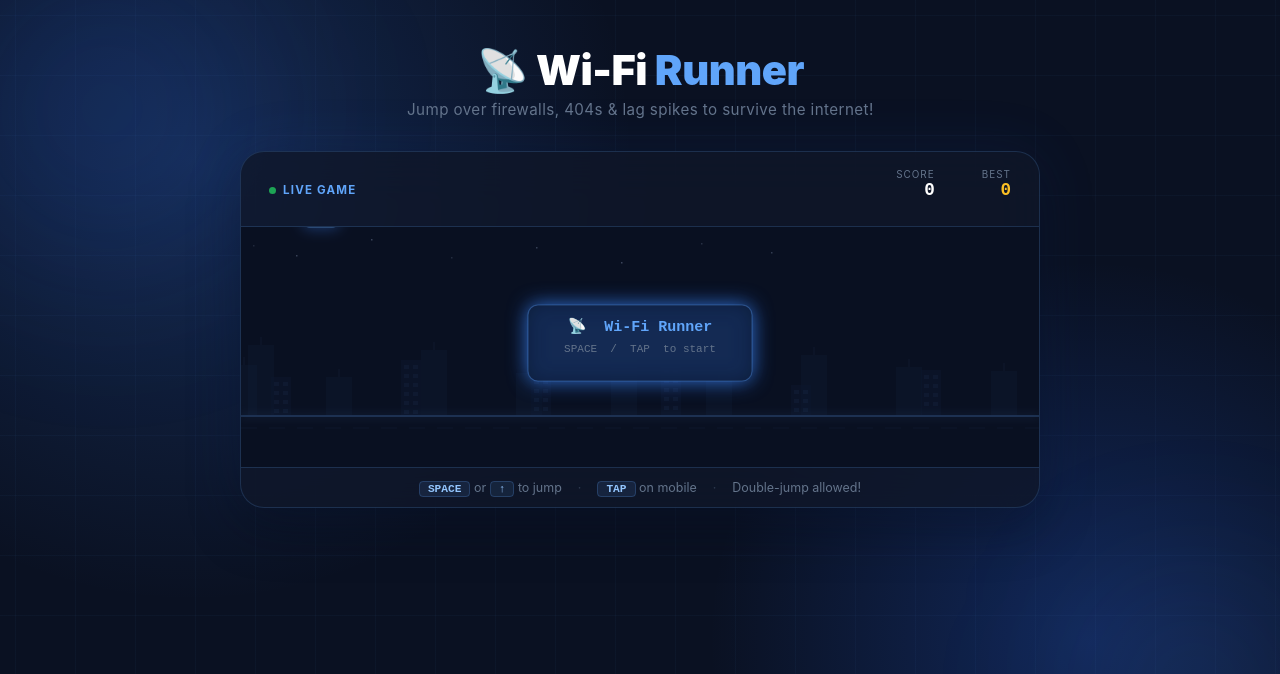
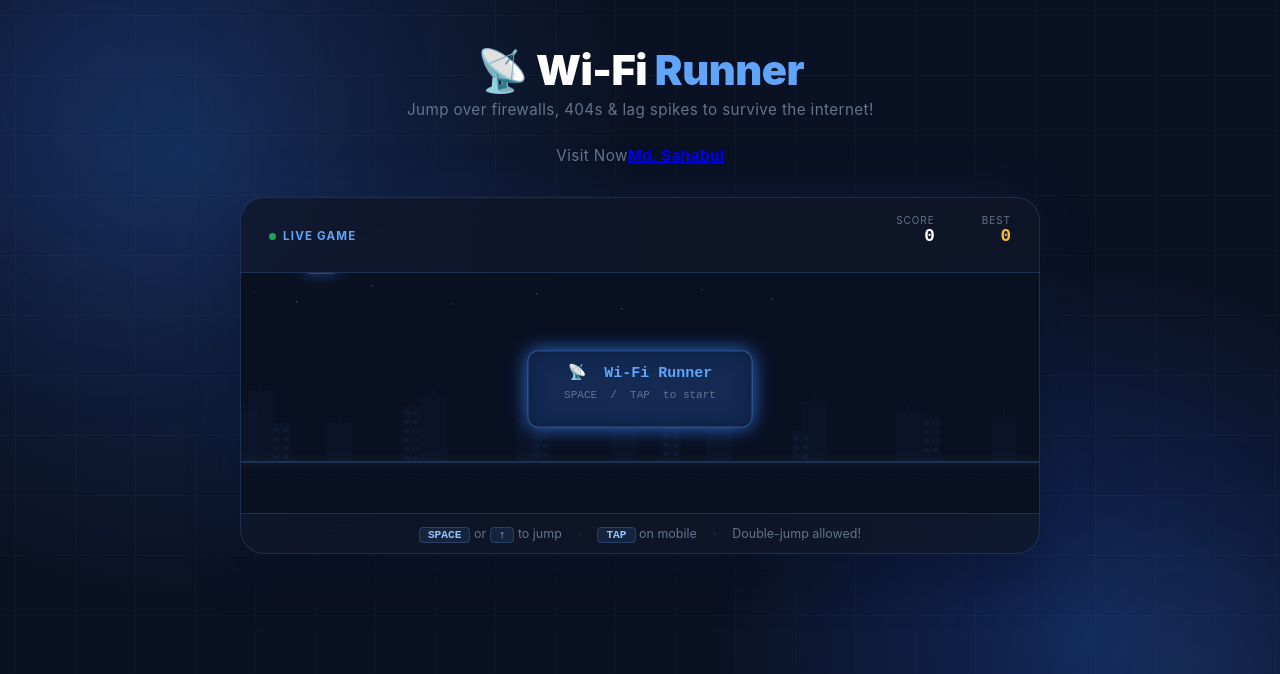
Before and after one commit to mdsahabul/wifi-runner, a plain HTML site: page index.html in a window 1280 px wide. Shown: the top 674 px of the page. Drawn offline with Linux system fonts and the light colour scheme.

Commit message:
Add visit link to header section

```diff
--- a/index.html
+++ b/index.html
@@ -26,7 +26,8 @@
         <!-- ── Header ── -->
         <header class="site-header">
             <h1>📡 Wi-Fi <span>Runner</span></h1>
-            <p>Jump over firewalls, 404s &amp; lag spikes to survive the internet!</p>
+            <p>Jump over firewalls, 404s &amp; lag spikes to survive the internet!</p><br>
+            <p>Visit Now<a href="https://mdsahabul.rf.gd"><strong>Md. Sahabul</strong></a></p>
         </header>
 
         <!-- ── Game ── -->
```
